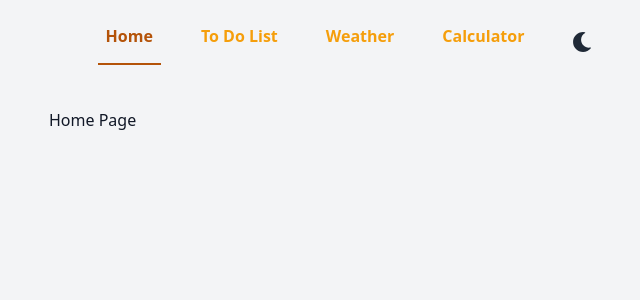
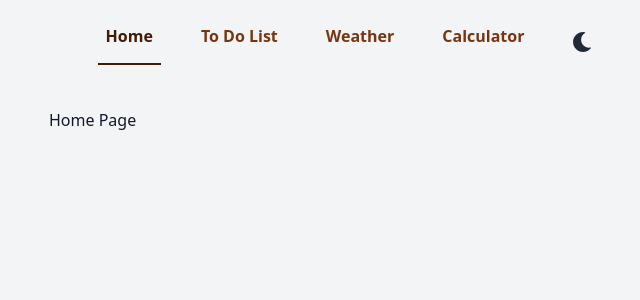
Before and after one commit to tituspowell/kitty, a Next.js app: page / in a window 1280 px wide. Shown: the top 300 px of the page, without its empty margins (291-931 px from the left). Built offline with nearby package versions, Linux system fonts and the light colour scheme.

Commit message:
Added generalised theme codes to avoid repetition.

```diff
--- a/app/components/NavLink.tsx
+++ b/app/components/NavLink.tsx
@@ -1,23 +1,24 @@
 import Link from 'next/link';
 import { usePathname } from 'next/navigation';
+import { theme } from '../styles/theme';
 
 function NavLink({ path, text }: { path: string; text: string }) {
   const pathname: string = usePathname();
-  const isActiveLink: boolean = pathname === path;
+  const isLinkToCurrentPage: boolean = pathname === path;
   const sharedClasses = 'py-4 px-2 font-semibold transition duration-300';
 
   return (
     <article>
-      {isActiveLink ? (
+      {isLinkToCurrentPage ? (
         <span
-          className={`${sharedClasses} text-amber-700 hover:text-amber-700 border-b-2 border-amber-700`}
+          className={`${sharedClasses} ${theme.link.currentPageSoInactiveLink} border-b-2 ${theme.border}`}
         >
           {text}
         </span>
       ) : (
         <Link
           href={path}
-          className={`${sharedClasses} text-amber-500 hover:text-amber-300}`}
+          className={`${sharedClasses} ${theme.link.activeLink}`}
         >
           {text}
         </Link>
--- a/app/components/Navbar.tsx
+++ b/app/components/Navbar.tsx
@@ -5,7 +5,7 @@ import { ThemeSwitch } from './ThemeSwitch';
 
 function Navbar() {
   return (
-    <nav className='w-full mx-auto flex gap-8 mt-6 mb-12 justify-center'>
+    <nav className='w-full mx-auto flex gap-4 md:gap-8 mt-6 mb-12 justify-center'>
       <NavLink path={'/'} text='Home' />
       <NavLink path={'/todo'} text='To Do List' />
       <NavLink path={'/weather'} text='Weather' />
--- /dev/null
+++ b/app/styles/theme.ts
@@ -0,0 +1,31 @@
+export const theme = {
+  text: {
+    highContrast: 'text-primary-950 dark:text-primary-50',
+    // mediumContrast: 'text-primary-900 dark:text-primary-100',
+    lowContrast: 'text-primary-700 dark:text-primary-500',
+    // inverse: 'text-primary-50 dark:text-primary-950',
+  },
+  link: {
+    currentPageSoInactiveLink: 'text-primary-950 dark:text-primary-600',
+    activeLink:
+      'text-primary-900 hover:text-primary-600 dark:text-primary-100 dark:hover:text-white',
+  },
+  border: 'border-primary-950 dark:border-primary-600',
+  decoration: {
+    // highContrast: 'decoration-primary-950 dark:decoration-primary-50',
+    // mediumContrast: 'decoration-primary-900 dark:decoration-primary-100',
+    lowContrast: 'decoration-primary-700 dark:decoration-primary-500',
+    // inverse: 'decoration-primary-50 dark:decoration-primary-950',
+  },
+  bg: {
+    // primary: 'bg-primary-100 dark:bg-primary-900',
+    // secondary: 'bg-primary-50 dark:bg-primary-800',
+    // accent: 'bg-primary-200 dark:bg-primary-700',
+  },
+  button: {
+    primary:
+      'bg-primary-500 hover:bg-primary-600 dark:bg-primary-400 dark:hover:bg-primary-500 text-white dark:text-primary-950',
+    secondary:
+      'bg-primary-100 hover:bg-primary-200 dark:bg-primary-800 dark:hover:bg-primary-700 text-primary-900 dark:text-primary-50',
+  },
+} as const;
--- a/app/todo/components/InputForm.tsx
+++ b/app/todo/components/InputForm.tsx
@@ -40,9 +40,9 @@ const InputForm = ({ addTask }: { addTask: (task: Task) => void }) => {
         onChange={(e) => {
           setInput(e.target.value);
         }}
-        className='px-2 py-1 flex-1 rounded-l text-black text-xl focus:outline-none focus:ring-0 focus:border-none bg-amber-50'
+        className='px-2 py-1 flex-1 rounded-l text-black text-xl focus:outline-none focus:ring-0 focus:border-none bg-primary-50'
       />
-      <button type='submit' className='bg-amber-900 rounded-r mx-0 px-4'>
+      <button type='submit' className='bg-primary-900 rounded-r mx-0 px-4'>
         Add Task
       </button>
     </form>
--- a/app/todo/components/SingleTask.tsx
+++ b/app/todo/components/SingleTask.tsx
@@ -46,7 +46,7 @@ const SingleTask = ({
           {/* Normal version, showing the task plus a Delete and an Edit button */}
           <button
             onClick={() => toggleCompleted(task.id)}
-            className='flex-1 text-amber-100 bg-amber-950'
+            className='flex-1 text-primary-100 bg-primary-950'
           >
             <div className='flex'>
               {task.isComplete ? (
@@ -65,20 +65,20 @@ const SingleTask = ({
           </button>
           {/* Delete button */}
           <button
-            className='bg-amber-900 mx-0 w-20'
+            className='bg-primary-900 mx-0 w-20'
             onClick={() => deleteTask(id)}
           >
             Delete
           </button>
           {/* Edit button */}
-          <button className='bg-amber-950 mx-0 w-20' onClick={handleEdit}>
+          <button className='bg-primary-950 mx-0 w-20' onClick={handleEdit}>
             Edit
           </button>
         </div>
       ) : (
         <div className='flex py-0.5'>
           {/* 'Editing' version, showing the task as an input plus an Update and a Cancel button */}
-          <div className='flex-1 flex text-amber-100 bg-amber-950'>
+          <div className='flex-1 flex text-primary-100 bg-primary-950'>
             <input
               className={`flex-1 text-black text-lg rounded-l pl-2 focus:outline-none focus:ring-0 focus:border-none`}
               value={input}
@@ -88,12 +88,12 @@ const SingleTask = ({
             />
           </div>
           {/* Update button */}
-          <button className='bg-amber-900 mx-0 w-20' onClick={handleUpdate}>
+          <button className='bg-primary-900 mx-0 w-20' onClick={handleUpdate}>
             Update
           </button>
           {/* Cancel button */}
           <button
-            className='bg-amber-950 mx-0 w-20'
+            className='bg-primary-950 mx-0 w-20'
             onClick={() => setIsEditing(false)}
           >
             Cancel
--- a/app/todo/components/TasksContainer.tsx
+++ b/app/todo/components/TasksContainer.tsx
@@ -69,7 +69,7 @@ const TasksContainer = () => {
     // Server-side rendering and we don't have access to localStorage, so show a loading spinner
     return (
       <div className='flex justify-center items-center h-32'>
-        <div className='animate-spin rounded-full h-8 w-8 border-b-2 border-amber-500'></div>
+        <div className='animate-spin rounded-full h-8 w-8 border-b-2 border-primary-500'></div>
       </div>
     );
   }
--- a/app/todo/components/TodoList.tsx
+++ b/app/todo/components/TodoList.tsx
@@ -19,7 +19,7 @@ const TodoList = ({
 
   return (
     <section className='p-4 mb-4'>
-      <h2 className='text-amber-50 text-2xl my-2'>{labelText}</h2>
+      <h2 className='text-primary-50 text-2xl my-2'>{labelText}</h2>
       {tasks.map((task) => {
         return (
           <SingleTask
--- a/tailwind.config.ts
+++ b/tailwind.config.ts
@@ -11,16 +11,39 @@ const config: Config = {
     extend: {
       colors: {
         primary: {
-          light: '#f0f9ff', // blue-50
-          dark: '#0c4a6e', // blue-900
+          50: '#fffbeb', // amber-50
+          100: '#fef3c7', // amber-100
+          200: '#fde68a', // amber-200
+          300: '#fcd34d', // amber-300
+          400: '#fbbf24', // amber-400
+          500: '#f59e0b', // amber-500
+          600: '#d97706', // amber-600
+          700: '#b45309', // amber-700
+          800: '#92400e', // amber-800
+          900: '#78350f', // amber-900
+          950: '#451a03', // amber-950
         },
+        // Keep your existing secondary if needed
         secondary: {
           light: '#f1f5f9', // slate-100
           dark: '#0f172a', // slate-900
+        },
+      },
+      screens: {
+        xs: '480px',
+      },
+      animation: {
+        'fade-in': 'fadeIn 0.5s ease-in-out',
+      },
+      keyframes: {
+        fadeIn: {
+          '0%': { opacity: '0' },
+          '100%': { opacity: '1' },
         },
       },
     },
   },
   plugins: [],
 };
+
 export default config;
```
Also changed, not shown: app/todo/components/Hero.tsx (+15 -4 lines).
